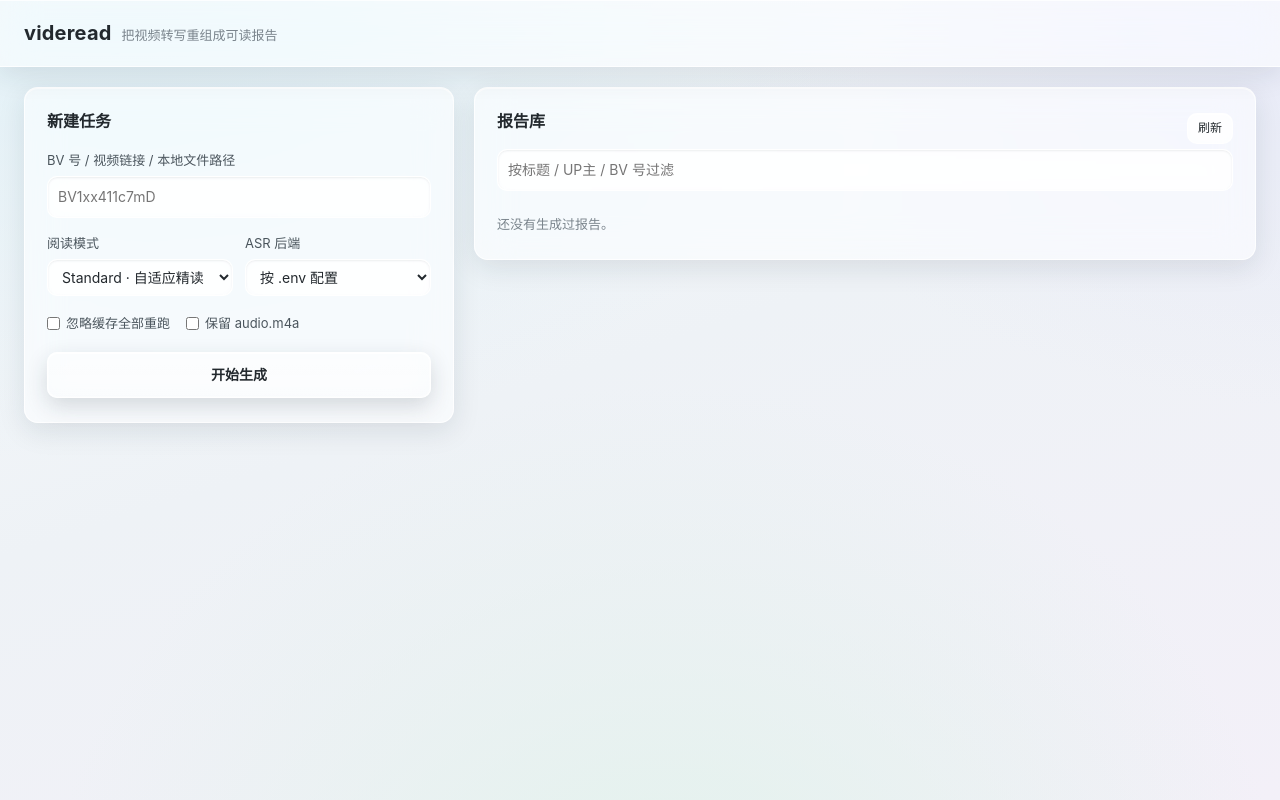
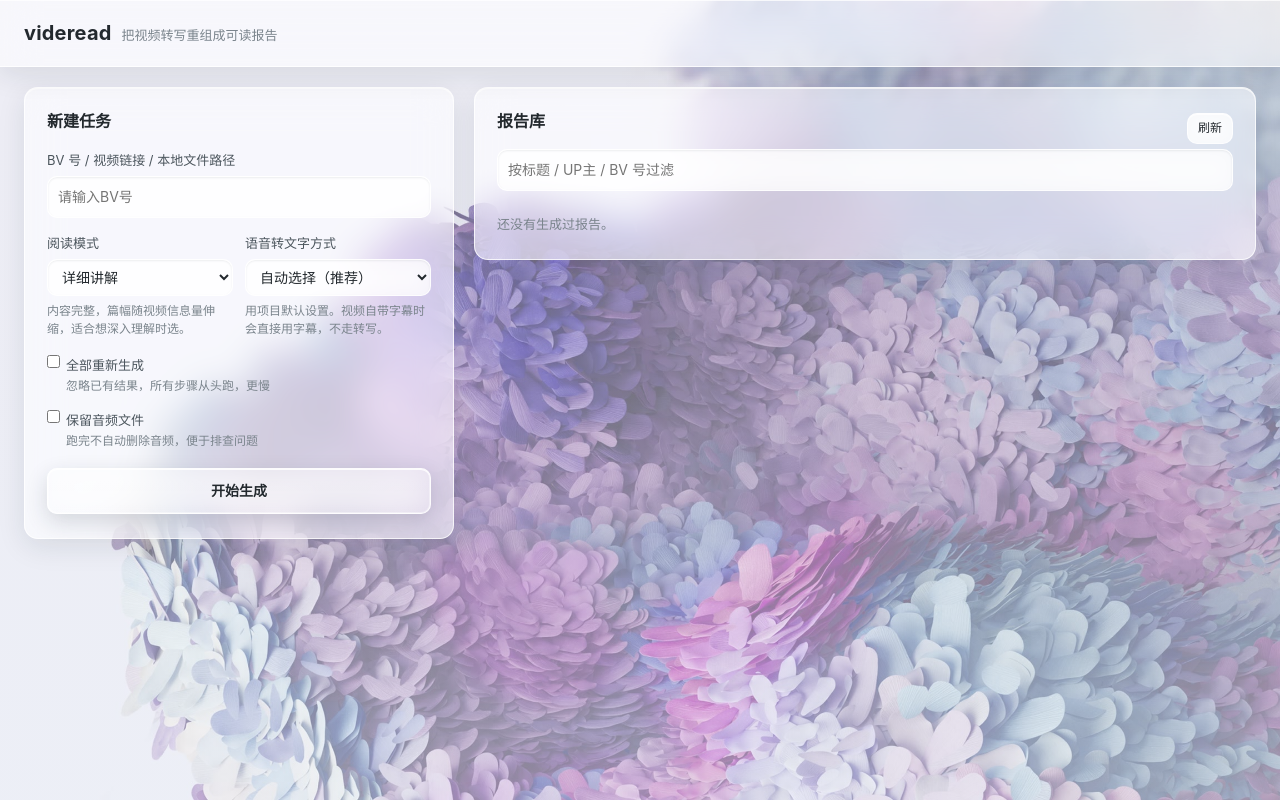
Before and after one commit to Akikakoi/videread, a FastAPI app: page / in a window 1280 px wide. Run offline with FastAPI, Linux system fonts and the light colour scheme; data that the repository does not hold is empty; some libraries are stand-ins or nearby versions.

Commit message:
feat(web): 控制台界面优化，历史记录按日期分组
- 页面背景换成裁切后的花卉图，表面统一半透明 + backdrop-filter

- 输入框提示改为「请输入BV号」；阅读模式、语音转文字方式与两个复选框改用平实措辞，并在控件下补简短说明

- 两个下拉菜单自绘弹出层，改为磨砂玻璃 + 大圆角

- 报告库按自然日分组（今天 / 昨天 / 具体日期），组内保持生成时间倒序

```diff
--- a/src/videread/web/static/app.js
+++ b/src/videread/web/static/app.js
@@ -19,6 +19,8 @@
     probeHint: document.getElementById("probe-hint"),
     mode: document.getElementById("mode"),
     asr: document.getElementById("asr-backend"),
+    modeHint: document.getElementById("mode-hint"),
+    asrHint: document.getElementById("asr-hint"),
     noCache: document.getElementById("no-cache"),
     keepAudio: document.getElementById("keep-audio"),
     submit: document.getElementById("submit"),
@@ -300,6 +302,25 @@
     show(el.probeHint, Boolean(text));
   }
 
+  /* 两个下拉下方的一句话说明。用大白话，避免只看到选项名不知差别在哪 */
+  var FIELD_HINTS = {
+    mode: {
+      standard: "内容完整，篇幅随视频信息量伸缩，适合想深入理解时选。",
+      brief: "只留主干结论，严格限制字数，几分钟就能读完。"
+    },
+    asr: {
+      "": "用项目默认设置。视频自带字幕时会直接用字幕，不走转写。",
+      dashscope: "阿里云标准通道，稳定；需账号开通云存储权限，未开通会失败。",
+      "dashscope-realtime": "阿里云实时通道，不需要云存储权限；上一项报错时改用这个。",
+      openai: "调用 OpenAI 转写，需要另外配置 OpenAI 密钥。"
+    }
+  };
+
+  function syncFieldHints() {
+    el.modeHint.textContent = FIELD_HINTS.mode[el.mode.value] || "";
+    el.asrHint.textContent = FIELD_HINTS.asr[el.asr.value] || "";
+  }
+
   function setProbeGate(tooLong) {
     probeTooLong = tooLong;
     el.submit.disabled = tooLong;
@@ -367,6 +388,9 @@
       setProbeGate(false);
     }
   });
+
+  el.mode.addEventListener("change", syncFieldHints);
+  el.asr.addEventListener("change", syncFieldHints);
 
   function submitJob(payload) {
     el.submit.disabled = true;
@@ -506,6 +530,7 @@
         if (!snapshot) { sessionStorage.removeItem(STORE_KEY); return; }
         el.url.value = snapshot.url || el.url.value;
         el.mode.value = snapshot.mode || "standard";
+        syncFieldHints();
         attachJob(jobId, true);
       })
       .catch(function () { sessionStorage.removeItem(STORE_KEY); });
@@ -521,6 +546,25 @@
         renderRuns();
       })
       .catch(function () {});
+  }
+
+  var WEEKDAYS = ["周日", "周一", "周二", "周三", "周四", "周五", "周六"];
+
+  // 按自然日归组：同一天解析的记录聚在一起，便于按时间翻历史
+  function dayKey(ms) {
+    var d = new Date(ms);
+    return d.getFullYear() + "-" + (d.getMonth() + 1) + "-" + d.getDate();
+  }
+
+  function dayLabel(ms) {
+    var d = new Date(ms);
+    var now = new Date();
+    var today = new Date(now.getFullYear(), now.getMonth(), now.getDate()).getTime();
+    var day = new Date(d.getFullYear(), d.getMonth(), d.getDate()).getTime();
+    var text = (d.getMonth() + 1) + "月" + d.getDate() + "日";
+    if (day === today) return "今天 · " + text;
+    if (day === today - 86400000) return "昨天 · " + text;
+    return text + " " + WEEKDAYS[d.getDay()];
   }
 
   function renderRuns() {
@@ -541,7 +585,27 @@
       return;
     }
 
+    // 列表本身已按生成时间倒序，顺序切段即可得到「最新在前」的日期分组
+    var groups = [];
+    var seen = {};
     visible.forEach(function (run) {
+      var key = run.mtime ? dayKey(run.mtime * 1000) : "unknown";
+      if (!seen[key]) {
+        seen[key] = { label: run.mtime ? dayLabel(run.mtime * 1000) : "时间未知", runs: [] };
+        groups.push(seen[key]);
+      }
+      seen[key].runs.push(run);
+    });
+
+    groups.forEach(function (group) {
+      var box = node("div", "run-group");
+      box.appendChild(node("p", "run-group-title", group.label));
+      group.runs.forEach(function (run) { box.appendChild(runCard(run)); });
+      el.runs.appendChild(box);
+    });
+  }
+
+  function runCard(run) {
     var card = node("div", "run-card");
 
     card.appendChild(node("h3", "run-title", run.title || run.run_id));
@@ -604,8 +668,7 @@
       renderDetail(detail, run.run_id);
     });
 
-      el.runs.appendChild(card);
-    });
+    return card;
   }
 
   function renderDetail(container, runId) {
@@ -700,6 +763,7 @@
   /* ───────────────────────────── 启动 ───────────────────────────── */
 
   buildStepper();
+  syncFieldHints();
   loadRuns();
   var saved = sessionStorage.getItem(STORE_KEY);
   if (saved) resumeJob(saved);
--- a/src/videread/web/static/index.html
+++ b/src/videread/web/static/index.html
@@ -25,32 +25,50 @@
       <label class="field">
         <span class="field-label">BV 号 / 视频链接 / 本地文件路径</span>
         <input id="url" type="text" autocomplete="off" required
-               placeholder="BV1xx411c7mD">
+               placeholder="请输入BV号">
       </label>
       <p id="probe-hint" class="probe-hint" hidden></p>
 
       <div class="grid-2">
+        <div class="field-group">
           <label class="field">
             <span class="field-label">阅读模式</span>
             <select id="mode">
-            <option value="standard">Standard · 自适应精读</option>
-            <option value="brief">Brief · 字数硬预算速览</option>
+              <option value="standard">详细讲解</option>
+              <option value="brief">快速概览</option>
             </select>
           </label>
+          <p id="mode-hint" class="field-hint"></p>
+        </div>
+        <div class="field-group">
           <label class="field">
-          <span class="field-label">ASR 后端</span>
+            <span class="field-label">语音转文字方式</span>
             <select id="asr-backend">
-            <option value="">按 .env 配置</option>
-            <option value="dashscope">dashscope · 异步</option>
-            <option value="dashscope-realtime">dashscope-realtime · 实时</option>
-            <option value="openai">openai · whisper</option>
+              <option value="">自动选择（推荐）</option>
+              <option value="dashscope">阿里云 · 标准</option>
+              <option value="dashscope-realtime">阿里云 · 实时</option>
+              <option value="openai">OpenAI</option>
             </select>
           </label>
+          <p id="asr-hint" class="field-hint"></p>
+        </div>
       </div>
 
       <div class="checks">
-        <label class="check"><input type="checkbox" id="no-cache"> 忽略缓存全部重跑</label>
-        <label class="check"><input type="checkbox" id="keep-audio"> 保留 audio.m4a</label>
+        <label class="check">
+          <input type="checkbox" id="no-cache">
+          <span class="check-text">
+            <span>全部重新生成</span>
+            <span class="check-hint">忽略已有结果，所有步骤从头跑，更慢</span>
+          </span>
+        </label>
+        <label class="check">
+          <input type="checkbox" id="keep-audio">
+          <span class="check-text">
+            <span>保留音频文件</span>
+            <span class="check-hint">跑完不自动删除音频，便于排查问题</span>
+          </span>
+        </label>
       </div>
 
       <button id="submit" type="submit" class="btn btn-primary btn-block">开始生成</button>
--- a/src/videread/web/static/styles.css
+++ b/src/videread/web/static/styles.css
@@ -1,5 +1,5 @@
 /* videread 控制台样式：色板与排版基线复用 templates/report.html，保持同一套观感。
-   视觉基调为磨砂玻璃（glassmorphism）：柔和极光背景 + 半透明表面 + backdrop-filter。 */
+   视觉基调为磨砂玻璃（glassmorphism）：花卉照片背景 + 半透明表面 + backdrop-filter。 */
 
 *, *::before, *::after { box-sizing: border-box; }
 
@@ -46,37 +46,21 @@ html {
 body {
   margin: 0;
   min-height: 100vh;
-  background:
-    radial-gradient(1300px 900px at 8% -12%, #dceef5 0%, rgba(220, 238, 245, 0) 62%),
-    radial-gradient(1100px 760px at 104% -4%, #e7e9f8 0%, rgba(231, 233, 248, 0) 58%),
-    radial-gradient(1000px 900px at 52% 118%, #e2f2ec 0%, rgba(226, 242, 236, 0) 62%),
-    linear-gradient(162deg, #f7fafc 0%, #eef2f6 46%, #f3f0f8 100%);
-  background-attachment: fixed;
+  /* 背景照片（紫粉花簇，16:9 裁切后 2560×1440）。照片整体偏亮，但右下花色密集、
+     局部偏深，故叠一层自上而下渐浓的白色薄纱，给玻璃面板上的文字留足对比度 */
+  background-color: var(--page);
+  background-image:
+    linear-gradient(180deg, rgba(247, 250, 252, .34) 0%, rgba(240, 246, 251, .54) 100%),
+    url("bg.jpg");
+  background-position: center, center;
+  background-size: cover, cover;
+  background-repeat: no-repeat, no-repeat;
+  background-attachment: fixed, fixed;
   color: var(--ink);
   font-family: -apple-system, BlinkMacSystemFont, "Segoe UI", "Microsoft YaHei", "PingFang SC", "Hiragino Sans GB", sans-serif;
   font-size: 15px;
   line-height: 1.7;
   overflow-wrap: break-word;
-}
-
-/* 极光光斑：为 backdrop-filter 提供可模糊的底层，玻璃才真的“毛”得起来 */
-body::before {
-  content: "";
-  position: fixed;
-  inset: -25vmax;
-  z-index: -1;
-  pointer-events: none;
-  background:
-    radial-gradient(closest-side, rgba(29, 156, 189, .40), transparent 70%) 20% 24% / 48vmax 48vmax no-repeat,
-    radial-gradient(closest-side, rgba(124, 140, 232, .32), transparent 70%) 84% 10% / 42vmax 42vmax no-repeat,
-    radial-gradient(closest-side, rgba(62, 195, 216, .28), transparent 70%) 72% 86% / 46vmax 46vmax no-repeat,
-    radial-gradient(closest-side, rgba(15, 111, 140, .20), transparent 70%) 6% 82% / 40vmax 40vmax no-repeat;
-  filter: blur(36px) saturate(1.12);
-  animation: drift 30s ease-in-out infinite alternate;
-}
-@keyframes drift {
-  from { transform: translate3d(-2%, -1%, 0) scale(1); }
-  to { transform: translate3d(2%, 2%, 0) scale(1.08); }
 }
 
 .muted { color: var(--ink-mute); font-size: 13px; }
@@ -133,6 +117,11 @@ body::before {
 .field { display: block; margin: 0 0 14px; }
 .field-label { display: block; margin-bottom: 5px; font-size: 13px; color: var(--ink-soft); }
 
+/* 下拉选项在原生 <option> 里塞不下说明文字，改为在控件下方配一行大白话 */
+.field-group { margin-bottom: 14px; }
+.field-group .field { margin-bottom: 6px; }
+.field-hint { margin: 0; font-size: 12px; line-height: 1.5; color: var(--ink-mute); }
+
 input[type="text"], input[type="search"], select {
   width: 100%;
   padding: 8px 10px;
@@ -153,12 +142,69 @@ input[type="text"]:focus, input[type="search"]:focus, select:focus {
 }
 select option { color: var(--ink); background: var(--paper); }
 
+/* ── 下拉菜单「展开的那层」──────────────────────────────────────
+   select 按钮下方的弹出菜单由系统绘制，普通 CSS 够不到。Chromium 135+ 起可用
+   appearance: base-select + ::picker(select) 把它交给页面样式接管。
+   整段包在 @supports 内：不支持的浏览器（如 Firefox / Safari）会整块忽略，
+   退回系统原生菜单，功能与观感都不受影响。 */
+@supports (appearance: base-select) {
+  select, ::picker(select) { appearance: base-select; }
+
+  ::picker(select) {
+    margin-top: 6px;
+    padding: 6px;
+    border: 1px solid var(--glass-border);
+    border-radius: 16px;
+    background: var(--glass-2);
+    box-shadow: var(--sheen), var(--shadow-raised);
+    -webkit-backdrop-filter: blur(var(--glass-blur)) saturate(150%);
+    backdrop-filter: blur(var(--glass-blur)) saturate(150%);
+    transition: opacity .16s ease, transform .16s ease;
+  }
+
+  /* 展开动画只写在 @starting-style：关闭态不设 opacity，菜单不会因动画失效而不可见 */
+  @starting-style {
+    ::picker(select):popover-open {
+      opacity: 0;
+      transform: translateY(-6px) scale(.97);
+    }
+  }
+
+  /* 圆角内缩 = 菜单圆角 − 内边距，保证悬停块与菜单边缘平行 */
+  select option {
+    padding: 8px 12px;
+    border-radius: 10px;
+    color: var(--ink);
+    background: transparent;
+    transition: background .12s ease;
+  }
+  select option:hover,
+  select option:focus-visible { background: var(--accent-soft); }
+  select option:checked { color: var(--accent); font-weight: 600; }
+
+  /* 箭头改由 ::picker-icon 绘制，跟随玻璃按钮的配色 */
+  select::picker-icon { color: var(--ink-mute); transition: rotate .18s ease; }
+  select:open::picker-icon { rotate: 180deg; }
+
+  @media (prefers-reduced-motion: reduce) {
+    ::picker(select), select::picker-icon, select option { transition: none; }
+  }
+}
+
+/* 无 backdrop-filter 能力时，菜单回退为不透明浅玻璃（单列，避免整条规则被无效选择器带塌） */
+@supports (appearance: base-select) and not ((backdrop-filter: blur(1px)) or (-webkit-backdrop-filter: blur(1px))) {
+  ::picker(select) { background: rgba(255, 255, 255, .96); }
+}
+
 .grid-2 { display: grid; grid-template-columns: 1fr 1fr; gap: 12px; }
 @media (max-width: 520px) { .grid-2 { grid-template-columns: 1fr; } }
 
-.checks { display: flex; flex-wrap: wrap; gap: 16px; margin: 2px 0 18px; }
-.check { display: flex; align-items: center; gap: 6px; font-size: 13px; color: var(--ink-soft); }
-.check input { margin: 0; accent-color: var(--accent); }
+.checks { display: flex; flex-wrap: wrap; gap: 14px 28px; margin: 2px 0 18px; }
+.check { display: flex; align-items: flex-start; gap: 6px; font-size: 13px; color: var(--ink-soft); }
+.check input { margin: 1px 0 0; accent-color: var(--accent); }
+/* 复选框同样配一行说明：名称走「标题 + 小字注释」两行结构 */
+.check-text { display: flex; flex-direction: column; gap: 2px; }
+.check-hint { font-size: 12px; line-height: 1.4; color: var(--ink-mute); }
 
 /* ── 按钮 ── */
 .btn {
@@ -440,7 +486,16 @@ select option { color: var(--ink); background: var(--paper); }
 .filter { margin-bottom: 14px; }
 .empty { margin: 8px 0 0; }
 
-.runs { display: grid; gap: 10px; }
+.runs { display: grid; gap: 20px; }
+/* 历史记录按自然日分组，同一天的卡片聚在一条日期标题下 */
+.run-group { display: grid; gap: 10px; }
+.run-group-title {
+  margin: 0;
+  font-size: 13px;
+  font-weight: 600;
+  color: var(--ink-mute);
+  letter-spacing: .02em;
+}
 .run-card {
   padding: 13px 15px;
   border: 1px solid var(--glass-border);
@@ -533,8 +588,7 @@ table.trace td.num { text-align: right; font-variant-numeric: tabular-nums; }
   .preview { background: rgba(24, 38, 50, .42); }
 }
 
-/* ── 动效偏好：关闭极光漂移 ── */
+/* ── 动效偏好 ── */
 @media (prefers-reduced-motion: reduce) {
-  body::before { animation: none; }
   .btn, .run-card, .stepper li { transition: none; }
 }
```
Also changed, not shown: src/videread/web/static/bg.jpg (added). Lines whose indentation alone changed are shown as unchanged.
